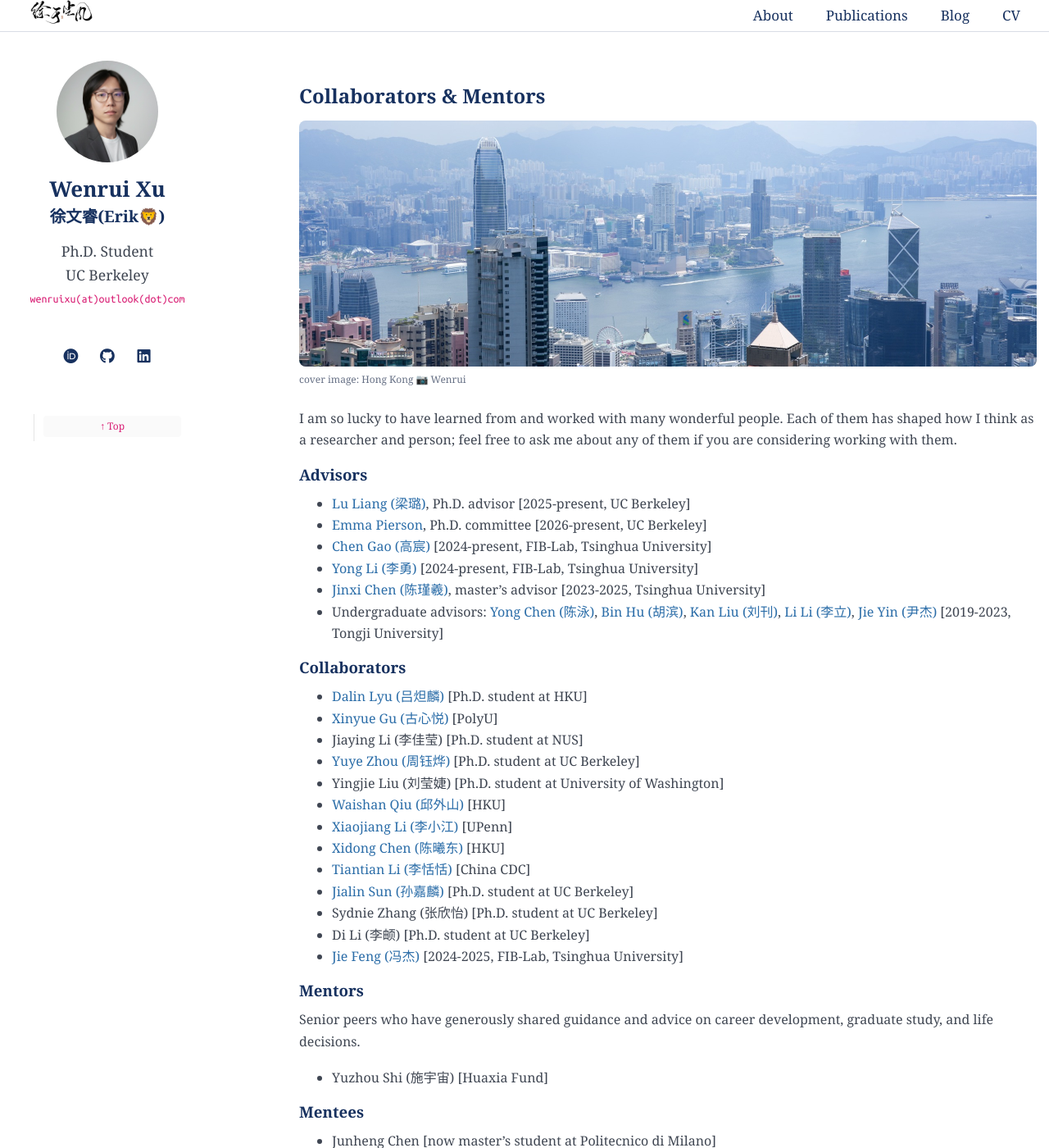
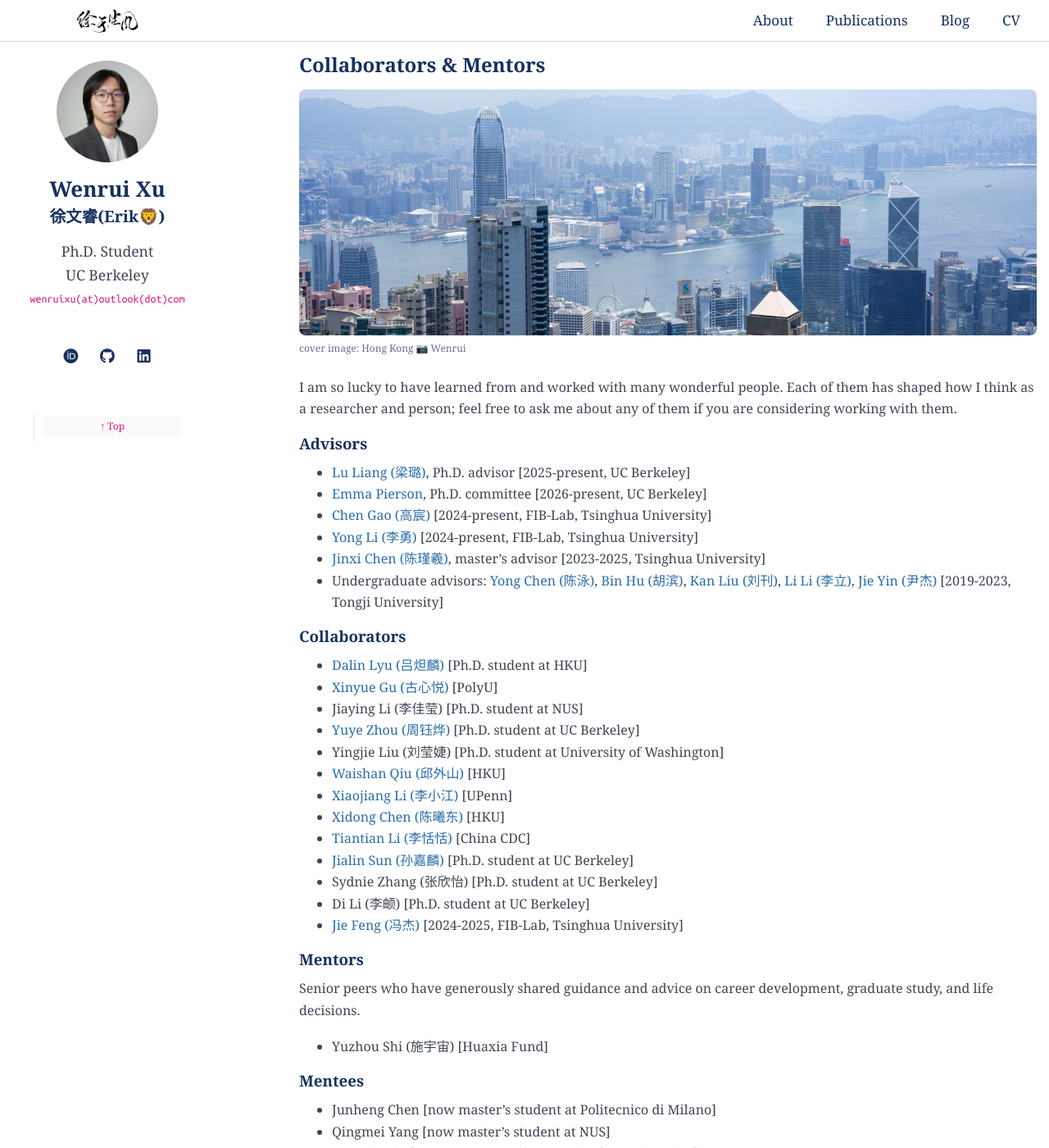
Before and after one commit to ruaruaxu/ruaruaxu.github.io, a Jekyll site: the page built from people.md, in a window 1280 px wide and 1400 px high. Shown: the whole window at 82% size. Built offline with Jekyll 4.4.1, drawn with Linux system fonts in a browser that asks for light colours; a style sheet for code colours, icons or effects is not loaded.

Commit message:
Align nav logo and people page heading
Center the navigation logo with the fixed profile column, adjust the logo asset vertically, and remove the extra top margin from the Collaborators & Mentors page title.

Validation: BUNDLE_PATH=/private/tmp/ruaruaxu-gh-pages-bundle BUNDLE_APP_CONFIG=/private/tmp/ruaruaxu-gh-pages-bundle-config BUNDLE_USER_HOME=/private/tmp/ruaruaxu-gh-pages-bundle-home bundle exec jekyll build; git diff --check.

```diff
--- a/assets/css/nav.css
+++ b/assets/css/nav.css
@@ -39,8 +39,17 @@
   display: none;
 }
 
+.topnav > a:first-child {
+  align-items: center;
+  display: flex;
+  height: 50px;
+  justify-content: center;
+  width: 232px;
+}
+
 .topnav img {
-  margin:0;
+  display: block;
+  margin: 0;
   max-height: 50px; /* 控制一下 Logo 高度防溢出 */
 }
 
@@ -66,6 +75,15 @@
 
 
 @media print, screen and (max-width: 960px) {
+.topnav {
+  padding: 0 15px;
+}
+
+.topnav > a:first-child {
+  justify-content: flex-start;
+  width: auto;
+}
+
 .topnav #myLinks {
   display: none;
 }
--- a/people.md
+++ b/people.md
@@ -5,6 +5,10 @@ layout: homepage
 <style>
   .people-cover {
     margin: 0 0 24px;
+  }
+
+  .people-page-title {
+    margin-top: 0;
   }
 
   .people-cover img {
@@ -23,7 +27,7 @@ layout: homepage
   }
 </style>
 
-## Collaborators & Mentors
+<h2 class="people-page-title">Collaborators & Mentors</h2>
 
 <figure class="people-cover">
   <img src="{{ '/assets/img/people/hong-kong.jpg' | relative_url }}" alt="Hong Kong photographed by Wenrui">
```
Also changed, not shown: assets/img/xuyuchenfeng.jpg.
